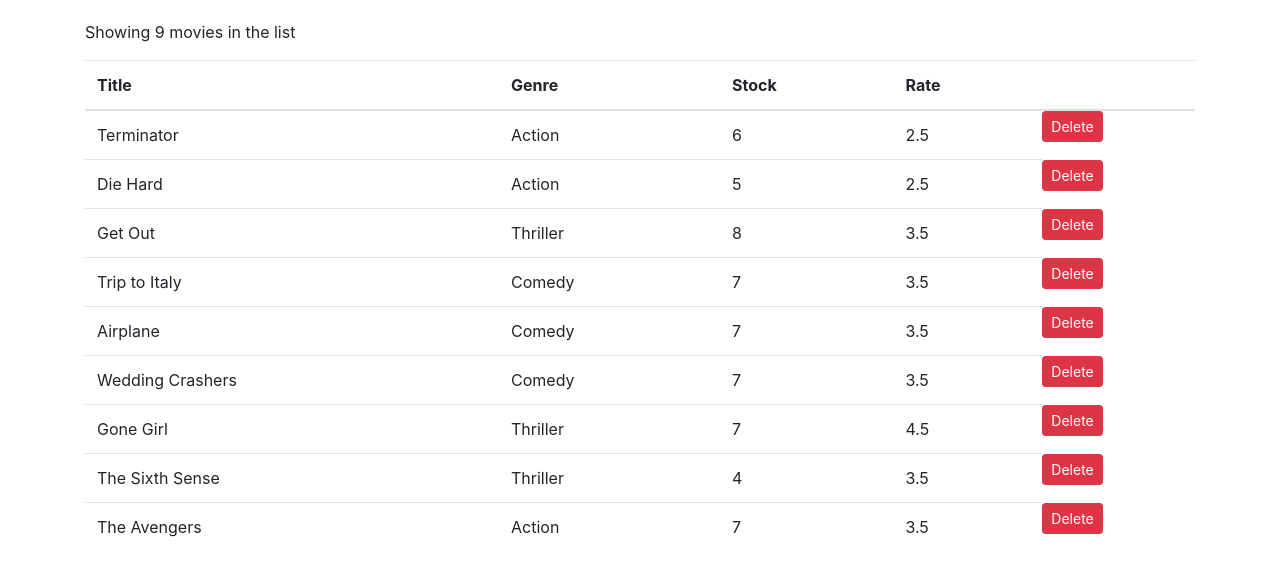
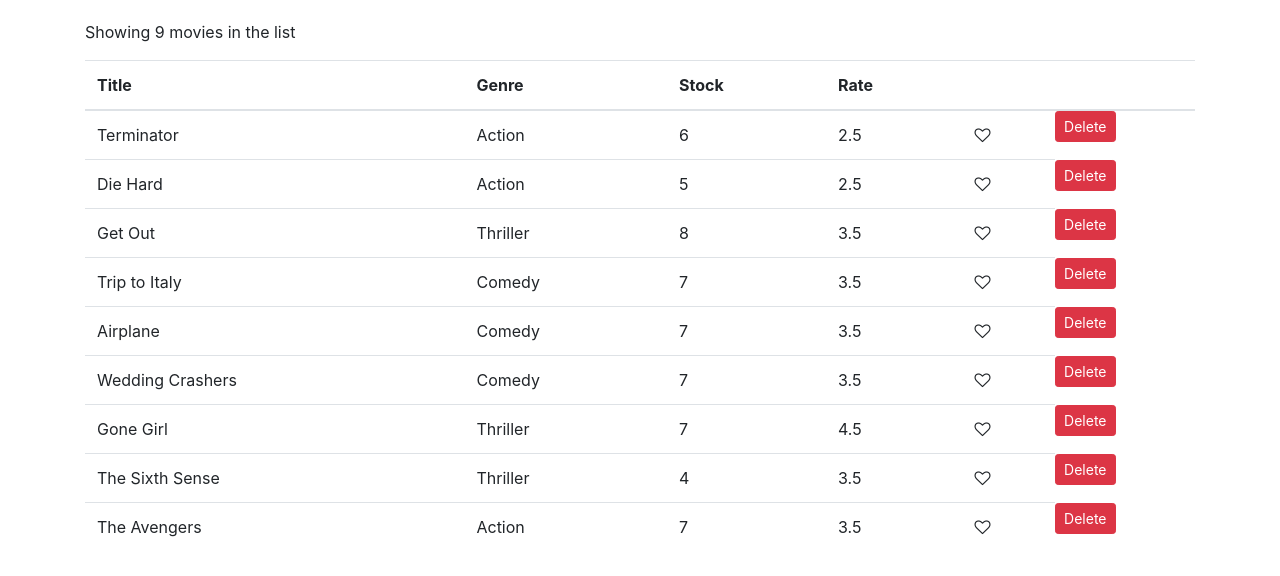
Before and after one commit to satwik1608/vidlynew, a React (Create React App) app: page / in a window 1280 px wide. Shown: the top 576 px of the page. Built offline with nearby package versions, Linux system fonts and the light colour scheme.

Commit message:
Added like button

```diff
--- /dev/null
+++ b/src/components/common/like.jsx
@@ -0,0 +1,18 @@
+import React, { Component } from "react";
+
+class Like extends React.Component {
+  render() {
+    let classes = " fa fa-heart";
+    if (!this.props.liked) classes += "-o";
+    return (
+      <i
+        onClick={this.props.onClick}
+        style={{ cursor: "pointer" }}
+        className={classes}
+        aria-hidden="true"
+      ></i>
+    );
+  }
+}
+
+export default Like;
--- a/src/components/movies.jsx
+++ b/src/components/movies.jsx
@@ -1,26 +1,33 @@
-import React, { Component } from 'react';
-import {getMovies} from '../services/fakeMovieService.js'
+import React, { Component } from "react";
+import { getMovies } from "../services/fakeMovieService.js";
+import Like from "./common/like.jsx";
 class Movies extends React.Component {
-
-
   state = {
-        movies : getMovies()
-    }
+    movies: getMovies(),
+  };
 
   handleDelete = (movie) => {
-        const movies = this.state.movies.filter(m => m._id!==movie._id);
+    const movies = this.state.movies.filter((m) => m._id !== movie._id);
 
-        this.setState({movies});
-    }
+    this.setState({ movies });
+  };
+
+  handleLike = (movie) => {
+    const movies = [...this.state.movies];
+    const index = movies.indexOf(movie);
+
+    movies[index] = { ...movies[index] };
+    movies[index].liked = !movies[index].liked;
+    this.setState({ movies });
+  };
 
   render() {
     const { length: count } = this.state.movies;
 
-        if(count === 0) return <p>No movies in the Database</p>
+    if (count === 0) return <p>No movies in the Database</p>;
 
     return (
       <React.Fragment>
-
         <p>Showing {count} movies in the list</p>
         <table className="table">
           <thead>
@@ -30,22 +37,34 @@ class Movies extends React.Component {
               <th>Stock</th>
               <th>Rate</th>
               <th></th>
+              <th></th>
             </tr>
           </thead>
           <tbody>
-                   {this.state.movies.map(movie =><tr key = {movie._id}>
+            {this.state.movies.map((movie) => (
+              <tr key={movie._id}>
                 <td>{movie.title}</td>
                 <td>{movie.genre.name}</td>
                 <td>{movie.numberInStock}</td>
                 <td>{movie.dailyRentalRate}</td>
-                       <button onClick =  {() => this.handleDelete(movie)} class="btn btn-danger btn-sm">Delete</button>
-                   </tr>) }
-
+                <td>
+                  <Like
+                    liked={movie.liked}
+                    onClick={() => this.handleLike(movie)}
+                  />
+                </td>
+                <button
+                  onClick={() => this.handleDelete(movie)}
+                  class="btn btn-danger btn-sm"
+                >
+                  Delete
+                </button>
+              </tr>
+            ))}
           </tbody>
         </table>
       </React.Fragment>
-        )
-
+    );
   }
 }
 
--- a/src/services/fakeMovieService.js
+++ b/src/services/fakeMovieService.js
@@ -7,64 +7,64 @@ const movies = [
     genre: { _id: "5b21ca3eeb7f6fbccd471818", name: "Action" },
     numberInStock: 6,
     dailyRentalRate: 2.5,
-    publishDate: "2018-01-03T19:04:28.809Z"
+    publishDate: "2018-01-03T19:04:28.809Z",
   },
   {
     _id: "5b21ca3eeb7f6fbccd471816",
     title: "Die Hard",
     genre: { _id: "5b21ca3eeb7f6fbccd471818", name: "Action" },
     numberInStock: 5,
-    dailyRentalRate: 2.5
+    dailyRentalRate: 2.5,
   },
   {
     _id: "5b21ca3eeb7f6fbccd471817",
     title: "Get Out",
     genre: { _id: "5b21ca3eeb7f6fbccd471820", name: "Thriller" },
     numberInStock: 8,
-    dailyRentalRate: 3.5
+    dailyRentalRate: 3.5,
   },
   {
     _id: "5b21ca3eeb7f6fbccd471819",
     title: "Trip to Italy",
     genre: { _id: "5b21ca3eeb7f6fbccd471814", name: "Comedy" },
     numberInStock: 7,
-    dailyRentalRate: 3.5
+    dailyRentalRate: 3.5,
   },
   {
     _id: "5b21ca3eeb7f6fbccd47181a",
     title: "Airplane",
     genre: { _id: "5b21ca3eeb7f6fbccd471814", name: "Comedy" },
     numberInStock: 7,
-    dailyRentalRate: 3.5
+    dailyRentalRate: 3.5,
   },
   {
     _id: "5b21ca3eeb7f6fbccd47181b",
     title: "Wedding Crashers",
     genre: { _id: "5b21ca3eeb7f6fbccd471814", name: "Comedy" },
     numberInStock: 7,
-    dailyRentalRate: 3.5
+    dailyRentalRate: 3.5,
   },
   {
     _id: "5b21ca3eeb7f6fbccd47181e",
     title: "Gone Girl",
     genre: { _id: "5b21ca3eeb7f6fbccd471820", name: "Thriller" },
     numberInStock: 7,
-    dailyRentalRate: 4.5
+    dailyRentalRate: 4.5,
   },
   {
     _id: "5b21ca3eeb7f6fbccd47181f",
     title: "The Sixth Sense",
     genre: { _id: "5b21ca3eeb7f6fbccd471820", name: "Thriller" },
     numberInStock: 4,
-    dailyRentalRate: 3.5
+    dailyRentalRate: 3.5,
   },
   {
     _id: "5b21ca3eeb7f6fbccd471821",
     title: "The Avengers",
     genre: { _id: "5b21ca3eeb7f6fbccd471818", name: "Action" },
     numberInStock: 7,
-    dailyRentalRate: 3.5
-  }
+    dailyRentalRate: 3.5,
+  },
 ];
 
 export function getMovies() {
@@ -72,13 +72,13 @@ export function getMovies() {
 }
 
 export function getMovie(id) {
-  return movies.find(m => m._id === id);
+  return movies.find((m) => m._id === id);
 }
 
 export function saveMovie(movie) {
-  let movieInDb = movies.find(m => m._id === movie._id) || {};
+  let movieInDb = movies.find((m) => m._id === movie._id) || {};
   movieInDb.name = movie.name;
-  movieInDb.genre = genresAPI.genres.find(g => g._id === movie.genreId);
+  movieInDb.genre = genresAPI.genres.find((g) => g._id === movie.genreId);
   movieInDb.numberInStock = movie.numberInStock;
   movieInDb.dailyRentalRate = movie.dailyRentalRate;
 
@@ -91,7 +91,7 @@ export function saveMovie(movie) {
 }
 
 export function deleteMovie(id) {
-  let movieInDb = movies.find(m => m._id === id);
+  let movieInDb = movies.find((m) => m._id === id);
   movies.splice(movies.indexOf(movieInDb), 1);
   return movieInDb;
 }
```
Lines whose indentation alone changed are shown as unchanged.
